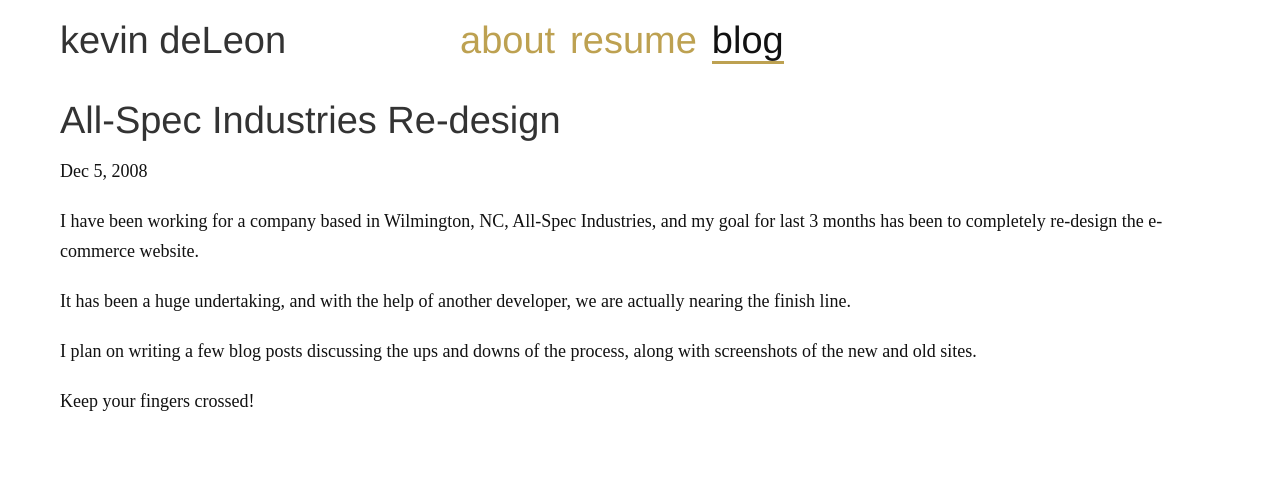
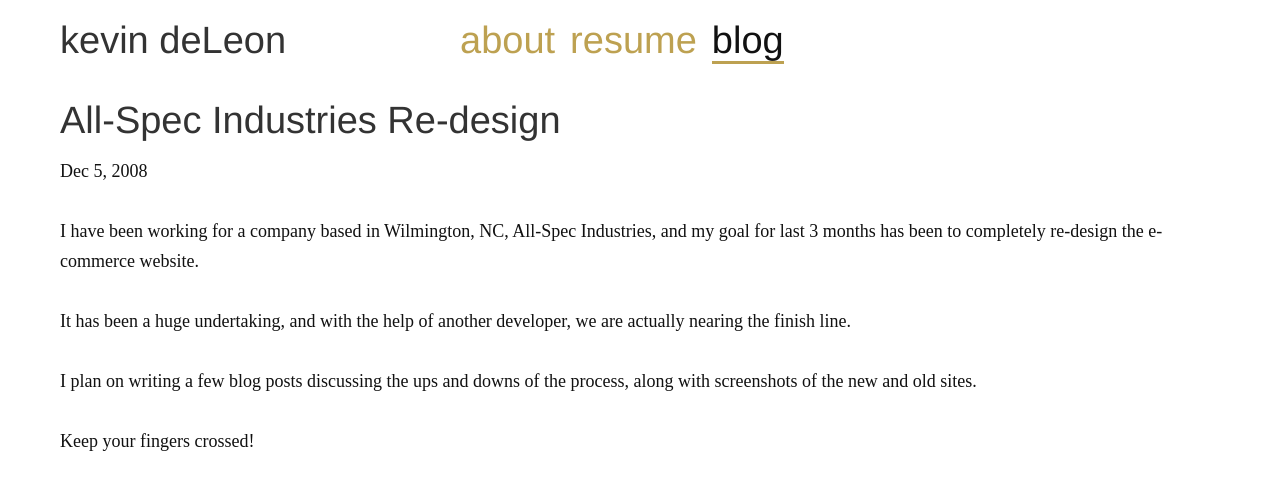
Before and after one commit to kevindeleon/kevindeleon.github.io, a Jekyll site: the page built from _posts/2008-12-05-another-test-post.markdown, in a window 1280 px wide. Shown: the top 490 px of the page. Built offline with Jekyll 4.4.1, drawn with Linux system fonts in a browser that asks for light colours; Markdown is read by kramdown in place of the engine named in the settings.

Commit message:
adjust margin on paragraphs

```diff
--- a/_sass/_base.scss
+++ b/_sass/_base.scss
@@ -47,7 +47,7 @@
 h5                                              { font-size:14px; line-height:16px; }
 h6                                              { font-size:11px; line-height:13px; }
 
-p                                               { margin:0 0 20px 0; padding:0; font-size:$default-font-size; line-height:30px; }
+p                                               { margin:0 0 30px 0; padding:0; font-size:$default-font-size; line-height:30px; }
 
 b, strong                                       { font-weight:bold; }
 em                                              { font-style:italic; }
```
